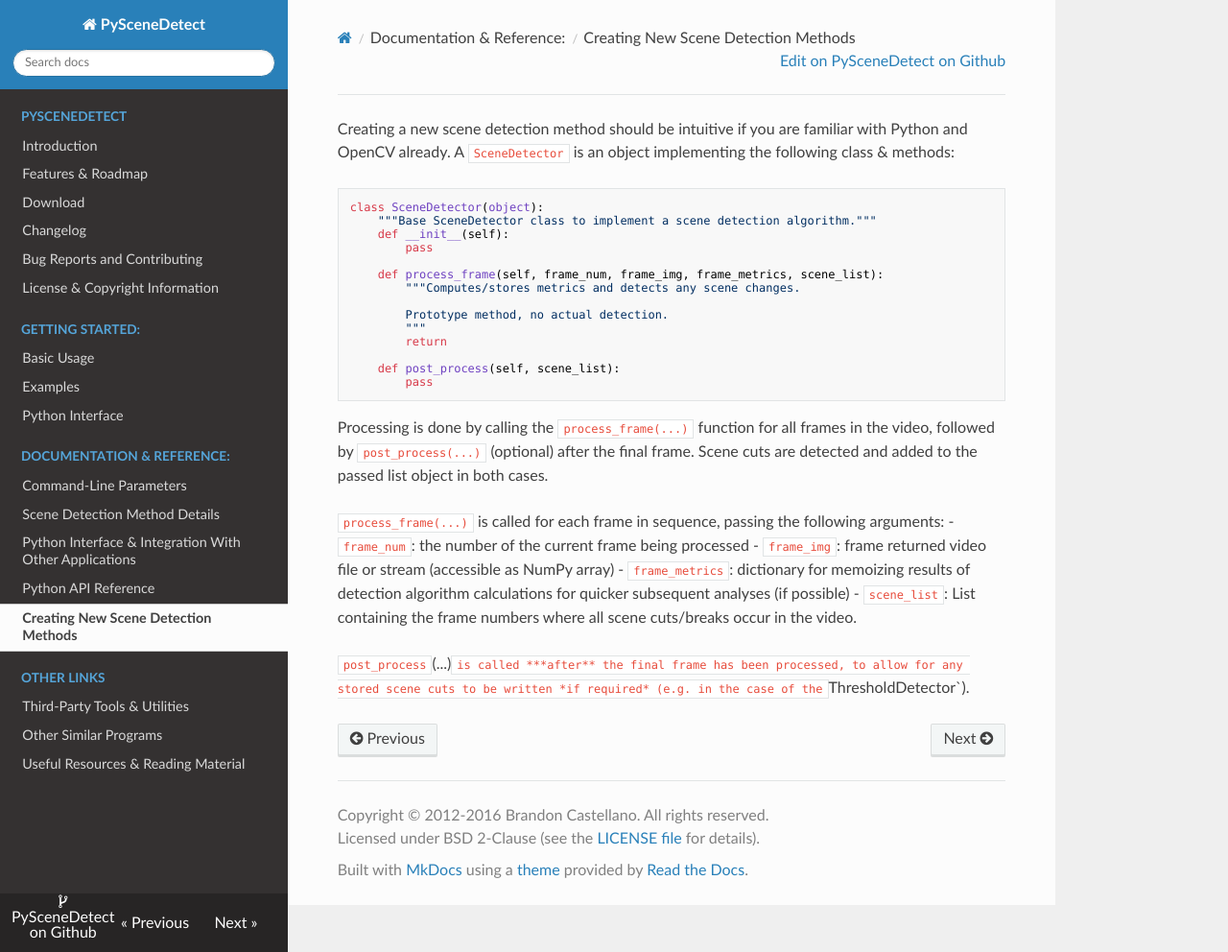
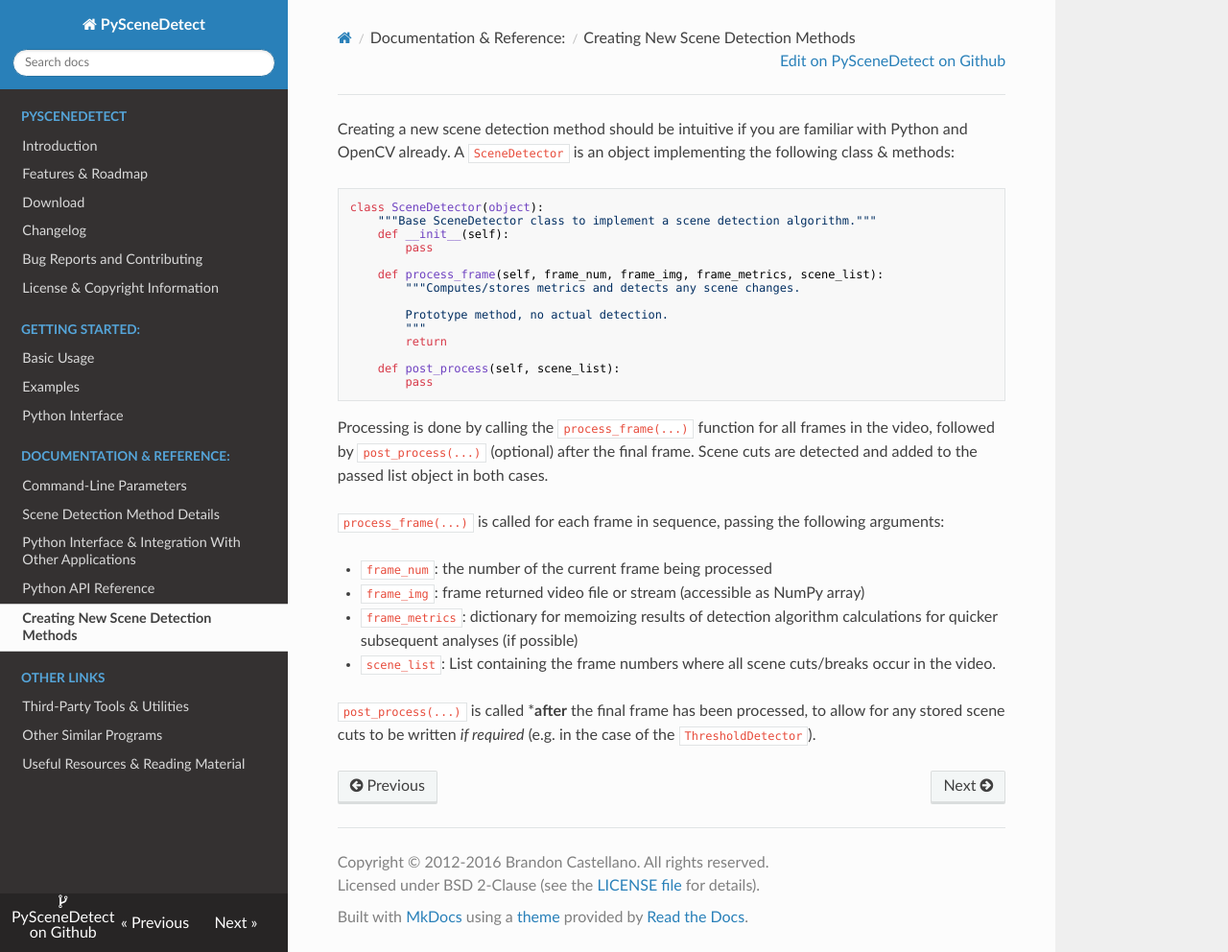
Before and after one commit to vovamushak/PySceneDetect, an MkDocs documentation site: the page built from docs/reference/creating-new-scene-detectors.md, in a window 1280 px wide and 992 px high. Shown: the whole window at 96% size. Built offline with MkDocs 1.6.1, drawn with Linux system fonts in a browser that asks for light colours; nearby versions of some CDN libraries; old or Windows-style settings are respelled for this version of MkDocs.

Commit message:
Fixed typographical error in docs and updated formatting.

```diff
--- a/docs/reference/creating-new-scene-detectors.md
+++ b/docs/reference/creating-new-scene-detectors.md
@@ -21,10 +21,10 @@ class SceneDetector(object):
 Processing is done by calling the `process_frame(...)` function for all frames in the video, followed by `post_process(...)` (optional) after the final frame.  Scene cuts are detected and added to the passed list object in both cases.
 
 `process_frame(...)` is called for each frame in sequence, passing the following arguments:
- - `frame_num`: the number of the current frame being processed
- - `frame_img`: frame returned video file or stream (accessible as NumPy array)
- - `frame_metrics`: dictionary for memoizing results of detection algorithm calculations for quicker subsequent analyses (if possible)
- - `scene_list`: List containing the frame numbers where all scene cuts/breaks occur in the video.
 
+- `frame_num`: the number of the current frame being processed
+- `frame_img`: frame returned video file or stream (accessible as NumPy array)
+- `frame_metrics`: dictionary for memoizing results of detection algorithm calculations for quicker subsequent analyses (if possible)
+- `scene_list`: List containing the frame numbers where all scene cuts/breaks occur in the video.
 
-`post_process`(...)` is called ***after** the final frame has been processed, to allow for any stored scene cuts to be written *if required* (e.g. in the case of the `ThresholdDetector`).
+`post_process(...)` is called ***after** the final frame has been processed, to allow for any stored scene cuts to be written *if required* (e.g. in the case of the `ThresholdDetector`).
```
